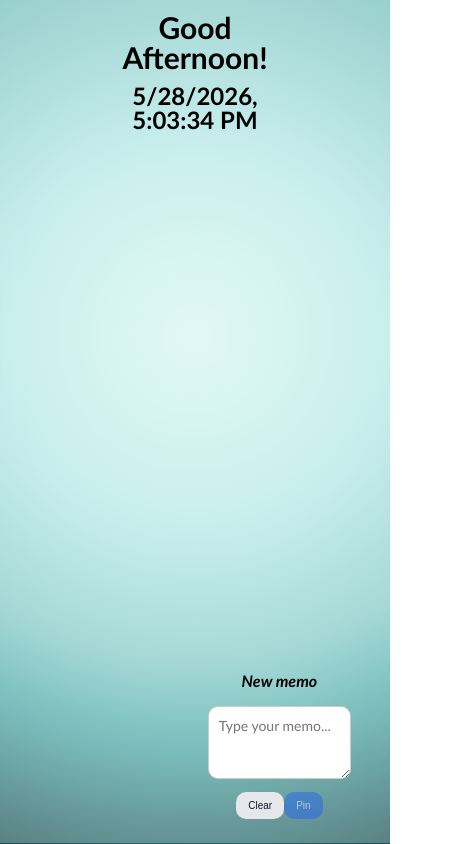
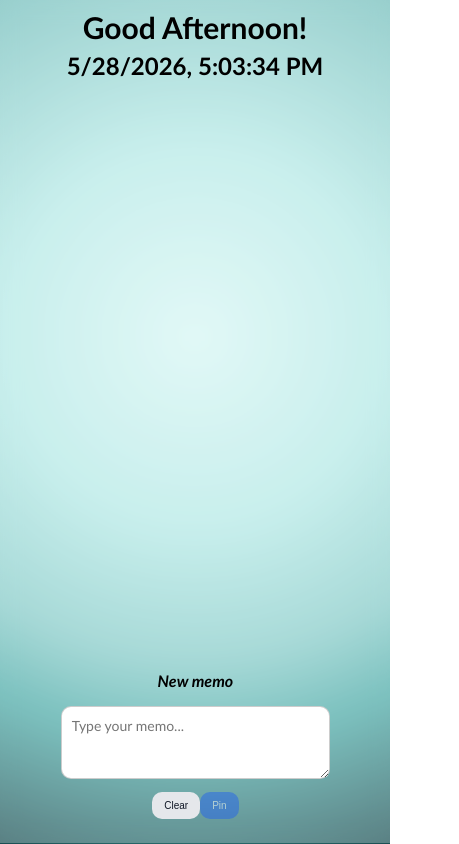
Before and after one commit to anndorphin/memo-board, a React (Create React App) app: page / in a window 390 px wide. Shown: the whole page, 459 px wide, since content can reach past the window. Built offline with nearby package versions, Linux system fonts and the light colour scheme.

Commit message:
Responsive design for mobile

```diff
--- a/src/styles.css
+++ b/src/styles.css
@@ -275,3 +275,14 @@ body {
   margin: 0;
   padding: 0;
 }
+
+/* Phone fix: reduce side padding so composer stays centered */
+@media (max-width: 600px) {
+  .appShell {
+    padding: 12px 16px; /* instead of 12px 100px */
+  }
+
+  .composer textarea {
+    width: 75%;
+  }
+}
```
